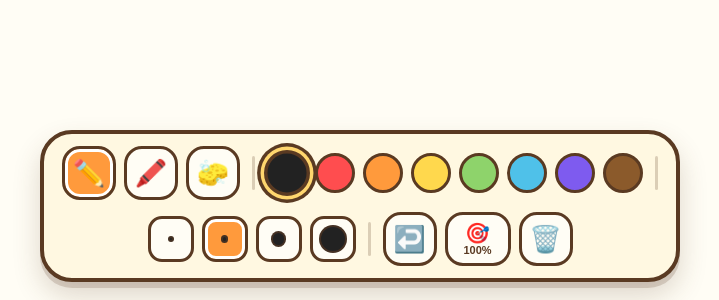
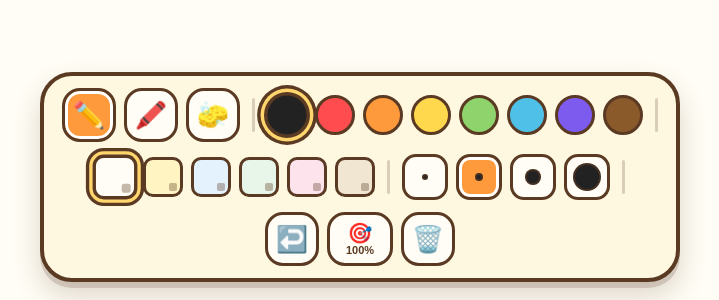
Before and after one commit to crazcdll/tiger-draw-board, a React (Vite) app: page / in a window 1280 px wide. Shown: the part 500-800 px from the top of the page, without its empty margins (280-999 px from the left). Built offline with nearby package versions, Linux system fonts and the light colour scheme.

Commit message:
feat: 可切换的画布背景色
- 背景独立为 DOM 层（board-bg div），canvas 改为透明
- 分层避免橡皮擦 destination-out 擦穿后露出网页底色
- 工具栏新增 6 色柔和背景调色板，圆角方形 + 右下小方块区分笔色
- 背景切换带 0.2s 过渡动画

```diff
--- a/src/App.tsx
+++ b/src/App.tsx
@@ -15,6 +15,16 @@ const PALETTE = [
   '#8b5a2b', // 棕
 ] as const
 
+// 背景色：柔和不刺眼，适合长时间看
+const BG_PALETTE = [
+  '#fffdf5', // 米白（默认）
+  '#fff4c2', // 浅黄
+  '#e3f2fd', // 浅蓝
+  '#e8f5e9', // 浅绿
+  '#fde4ec', // 浅粉
+  '#f0e6d2', // 牛皮纸
+] as const
+
 const SIZES = [3, 6, 12, 22] as const
 
 function App() {
@@ -22,6 +32,7 @@ function App() {
   const [brush, setBrush] = useState<BrushType>('round')
   const [color, setColor] = useState<string>(PALETTE[0])
   const [size, setSize] = useState<number>(SIZES[1])
+  const [bgColor, setBgColor] = useState<string>(BG_PALETTE[0])
   const [scale, setScale] = useState(1)
   const boardRef = useRef<BoardHandle>(null)
 
@@ -33,6 +44,7 @@ function App() {
         brush={brush}
         color={color}
         size={tool === 'eraser' ? Math.max(size * 2, 20) : size}
+        bgColor={bgColor}
         onScaleChange={setScale}
       />
       <Toolbar
@@ -41,8 +53,10 @@ function App() {
         color={color}
         size={size}
         scale={scale}
+        bgColor={bgColor}
         palette={PALETTE}
         sizes={SIZES}
+        bgPalette={BG_PALETTE}
         onToolChange={setTool}
         onBrushChange={(b) => {
           setBrush(b)
@@ -53,6 +67,7 @@ function App() {
           setTool('pen') // 选颜色时自动退出橡皮模式
         }}
         onSizeChange={setSize}
+        onBgColorChange={setBgColor}
         onUndo={() => boardRef.current?.undo()}
         onClear={() => {
           if (window.confirm('要清空整个画布吗？清空后无法恢复哦～')) {
--- a/src/components/Board.css
+++ b/src/components/Board.css
@@ -1,10 +1,21 @@
+.board-bg {
+  position: fixed;
+  inset: 0;
+  z-index: 0;
+  transition: background 0.2s ease;
+  pointer-events: none;
+}
+
 .board-canvas {
+  position: fixed;
+  inset: 0;
+  z-index: 1;
   display: block;
   width: 100vw;
   height: 100vh;
   /* 关键：禁止浏览器默认的触控手势（双指缩放页面、下拉刷新等） */
   touch-action: none;
-  background: #fffdf5;
+  background: transparent;
   cursor: crosshair;
 }
 
--- a/src/components/Board.tsx
+++ b/src/components/Board.tsx
@@ -26,6 +26,7 @@ type Props = {
   brush: BrushType
   color: string
   size: number
+  bgColor: string
   /** 每次相机变化时回调（用于父组件显示缩放比例） */
   onScaleChange?: (scale: number) => void
 }
@@ -358,6 +359,9 @@ const Board = forwardRef<BoardHandle, Props>(function Board(props, ref) {
   }
 
   return (
+    <>
+      {/* 背景层：独立 DOM，不受 canvas 上橡皮擦的 destination-out 影响 */}
+      <div className="board-bg" style={{ background: props.bgColor }} />
       <canvas
         ref={canvasRef}
         className={`board-canvas ${props.tool === 'eraser' ? 'is-eraser' : ''}`}
@@ -366,6 +370,7 @@ const Board = forwardRef<BoardHandle, Props>(function Board(props, ref) {
         onPointerUp={handlePointerUp}
         onPointerCancel={handlePointerUp}
       />
+    </>
   )
 })
 
--- a/src/components/Toolbar.css
+++ b/src/components/Toolbar.css
@@ -88,6 +88,38 @@
     0 0 0 6px var(--tiger-brown);
 }
 
+/* ===== 背景色按钮（圆角方形，和圆形的笔色区分） ===== */
+.bg-btn {
+  width: 40px;
+  height: 40px;
+  padding: 0;
+  border-radius: 10px;
+  border: 3px solid var(--tiger-brown);
+  cursor: pointer;
+  transition: transform 0.1s ease, box-shadow 0.15s ease;
+  position: relative;
+}
+.bg-btn::after {
+  /* 右下角加一个小色斑，暗示"这是背景" */
+  content: '';
+  position: absolute;
+  right: 3px;
+  bottom: 3px;
+  width: 8px;
+  height: 8px;
+  border-radius: 2px;
+  background: rgba(90, 58, 34, 0.35);
+}
+.bg-btn:active {
+  transform: scale(0.9);
+}
+.bg-btn.active {
+  transform: scale(1.12);
+  box-shadow:
+    0 0 0 3px var(--tiger-yellow),
+    0 0 0 6px var(--tiger-brown);
+}
+
 /* ===== 粗细按钮 ===== */
 .size-btn {
   width: 46px;
--- a/src/components/Toolbar.tsx
+++ b/src/components/Toolbar.tsx
@@ -7,12 +7,15 @@ type Props = {
   color: string
   size: number
   scale: number
+  bgColor: string
   palette: readonly string[]
   sizes: readonly number[]
+  bgPalette: readonly string[]
   onToolChange: (t: ToolType) => void
   onBrushChange: (b: BrushType) => void
   onColorChange: (c: string) => void
   onSizeChange: (s: number) => void
+  onBgColorChange: (c: string) => void
   onUndo: () => void
   onClear: () => void
   onResetView: () => void
@@ -74,6 +77,22 @@ export default function Toolbar(p: Props) {
 
       <div className="divider" />
 
+      {/* 背景色 */}
+      <div className="group">
+        {p.bgPalette.map((c) => (
+          <button
+            key={c}
+            className={`bg-btn ${p.bgColor === c ? 'active' : ''}`}
+            style={{ background: c }}
+            onClick={() => p.onBgColorChange(c)}
+            title="切换背景色"
+            aria-label={`背景色 ${c}`}
+          />
+        ))}
+      </div>
+
+      <div className="divider" />
+
       {/* 粗细 */}
       <div className="group">
         {p.sizes.map((s) => (
```
Lines whose indentation alone changed are shown as unchanged.
